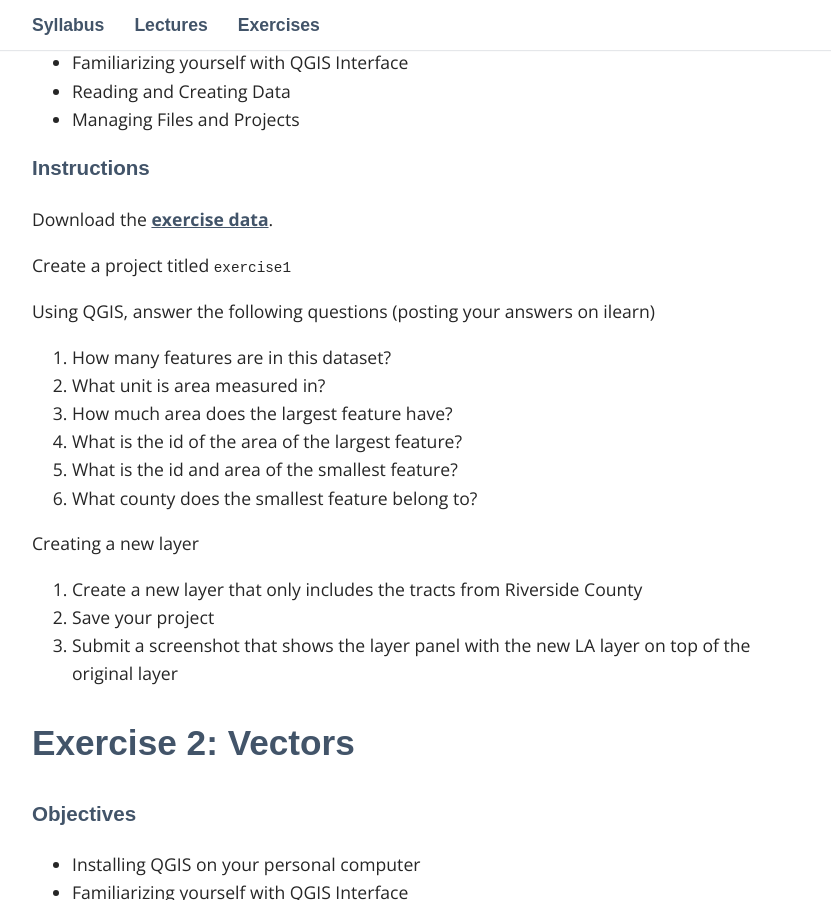
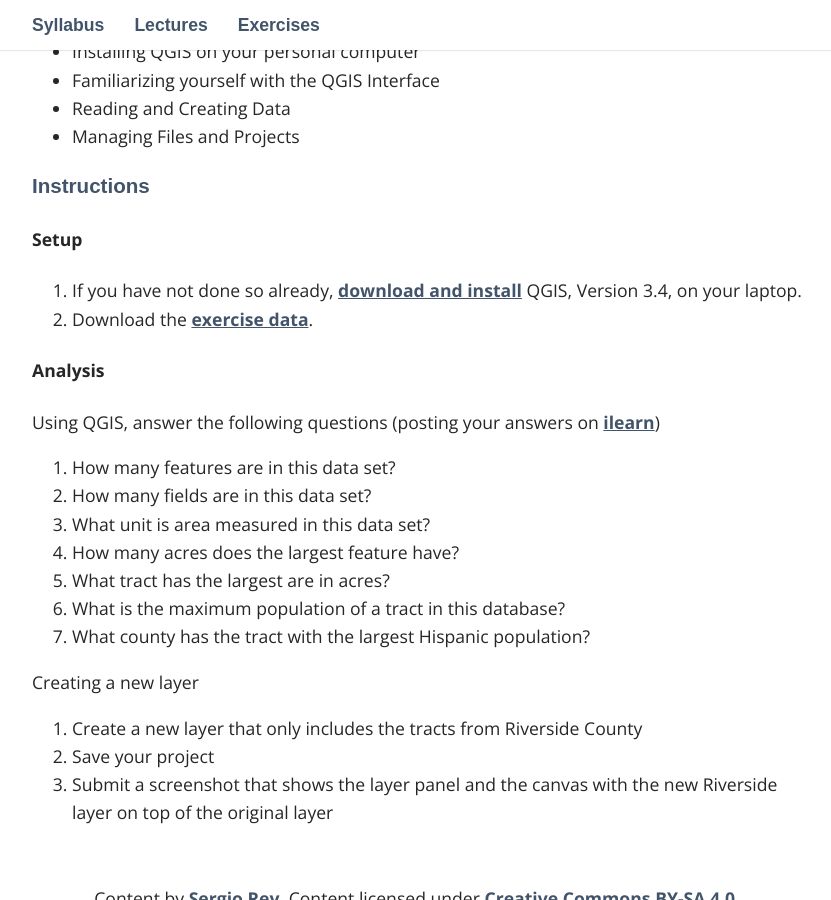
Before and after one commit to sjsrey/gis4pp20, a Jekyll site: the page built from exercises/index.md, in a window 1280 px wide and 900 px high, scrolled down 488 px. Shown: the whole window, without its empty margins (223-1054 px from the left). Built offline with Jekyll 4.4.1, drawn with Linux system fonts in a browser that asks for light colours; some web fonts are replaced; some of the changed text lies outside the part shown.

Commit message:
Lecture 02/exercise 01

```diff
--- a/exercises/index.md
+++ b/exercises/index.md
@@ -3,68 +3,46 @@ layout: page
 title: Exercises
 ---
 
-* Table of Contents
-  - [Exercise 1: Introduction to QGIS](#exer1)
-  - [Exercise 2: Vectors](#exer2)
 
 ## Exercise 1: Introduction to QGIS<a name='exer1'></a>
+
+## Deadline
+
+- Hand in your work on [ilearn](https://ilearn.ucr.edu) by **January 15 12 p.m.**
+
+
+
 
 ### Objectives
 
 - Installing QGIS on your personal computer
-- Familiarizing yourself with QGIS Interface
+- Familiarizing yourself with the QGIS Interface
 - Reading and Creating Data
 - Managing Files and Projects
 
 ### Instructions
 
-Download the [exercise data](http://gisdata.scag.ca.gov/Lists/GISData/Attachments/25/tract_boundary_scag_2010.zip).
 
-Create a project titled `exercise1`
+#### Setup
 
-Using QGIS, answer the following questions (posting your answers on ilearn)
+1. If you have not done so already, [download and install](https://qgis.org/en/site/forusers/download.html) QGIS, Version 3.4, on your laptop.
+2. Download the [exercise data](http://gisdata.scag.ca.gov/Lists/GISData/Attachments/25/tract_boundary_scag_2010.zip).
 
-1. How many features are in this dataset?
-4. What unit is area measured in?
-3. How much area does the largest feature have?
-2. What is the id of the area of the largest feature?
-1. What is the id and area of the smallest feature?
-1. What county does the smallest feature belong to?
+
+#### Analysis
+Using QGIS, answer the following questions (posting your answers on [ilearn](https://ilearn.ucr.edu))
+
+1. How many features are in this data set?
+2. How many fields are in this data set?
+4. What unit is area measured in this data set?
+3. How many acres does the largest feature have?
+2. What tract has the largest are in acres?
+1. What is the maximum population of a tract in this database?
+1. What county has the tract with the largest Hispanic population?
+
 
 Creating a new layer
 
 1. Create a new layer that only includes the tracts from Riverside County
 2. Save your project
-3. Submit a screenshot that shows the layer panel with the new LA layer on top of the original layer
-
-
-
-## Exercise 2: Vectors<a name='exer2'></a>
-
-### Objectives
-
-- Installing QGIS on your personal computer
-- Familiarizing yourself with QGIS Interface
-- Reading and Creating Data
-- Managing Files and Projects
-
-### Instructions
-
-Download the [exercise data](http://gisdata.scag.ca.gov/Lists/GISData/Attachments/25/tract_boundary_scag_2010.zip).
-
-Create a project titled `exercise1`
-
-Using QGIS, answer the following questions (posting your answers on ilearn)
-
-1. How many features are in this dataset?
-4. What unit is area measured in?
-3. How much area does the largest feature have?
-2. What is the id of the area of the largest feature?
-1. What is the id and area of the smallest feature?
-1. What county does the smallest feature belong to?
-
-Creating a new layer
-
-1. Create a new layer that only includes the tracts from Riverside County
-2. Save your project
-3. Submit a screenshot that shows the layer panel with the new LA layer on top of the original layer
+3. Submit a screenshot that shows the layer panel and the canvas with the new Riverside layer on top of the original layer
```
Also changed, not shown: content/lectures/lecture_02.md (+12 -4 lines), slides/lecture_02.html (+17 -6 lines), README.md, 1 other file.
